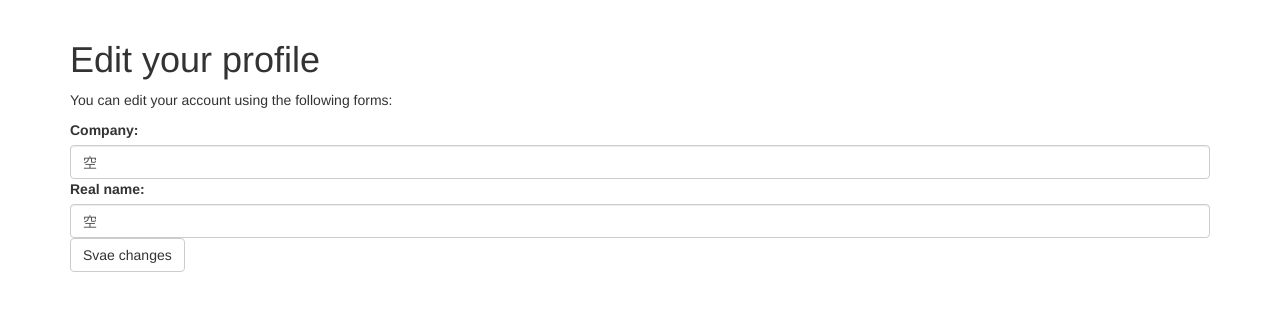
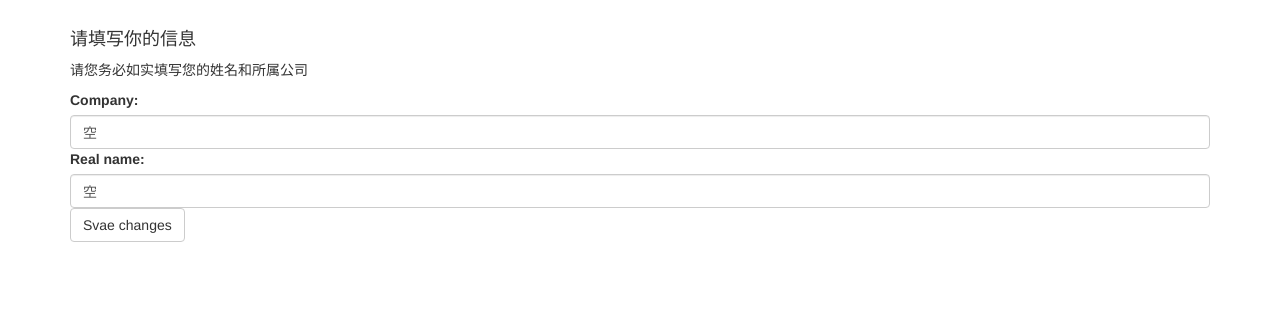
Before and after one commit to Lnccccc/erp_web, a Django app: page /account/edit/ in a window 1280 px wide. Shown: the part 52-363 px from the top of the page. Run offline with Django 3.2, Linux system fonts and the light colour scheme; data comes from the database, SQL or seed files in the repository.

Commit message:
修改编辑页面

```diff
--- a/account/templates/account/edit.html
+++ b/account/templates/account/edit.html
@@ -1,10 +1,9 @@
 {% extends "base.html" %}
 {% block title %}Edit your account {% endblock %}
 {% block content %}
-<h1>Edit your profile</h1>
-<p>You can edit your account using the following forms:</p>
+<h4>请填写你的信息</h4>
+<p>请您务必如实填写您的姓名和所属公司</p>
 <form action="." method="POST" enctype="multipart/form-data" role='form'>
-    {{ user_form.as_table }}
     {{ profile_form.as_table }}
     {% csrf_token %}
     <p><input class="btn btn-default" type="submit" value="Svae changes" ></p>
--- a/account/views.py
+++ b/account/views.py
@@ -55,9 +55,8 @@ def edit(request):
     except:
         pass
     if request.method == 'POST':
-        user_form = WxUserEditForm(instance=wxu,data=request.POST)
         profile_form = ProfileEditForm(instance=profile,data=request.POST)
-        if user_form.is_valid() and profile_form.is_valid():
+        if  profile_form.is_valid():
             profile_form.save()
             messages.success(request,'Profile update successfully')
             return redirect('/flow/')
@@ -65,7 +64,7 @@ def edit(request):
             messages.error(request,'Error updating your profile')
         request.session['dept'] = profile.dept
         request.session['company'] = profile.company
-        return HttpResponse('保存失败')
+        return redirect('account/edit/')
     else:
         profile_form = ProfileEditForm()
         return render(request,'account/edit.html',context={'profile_form':profile_form})
```
